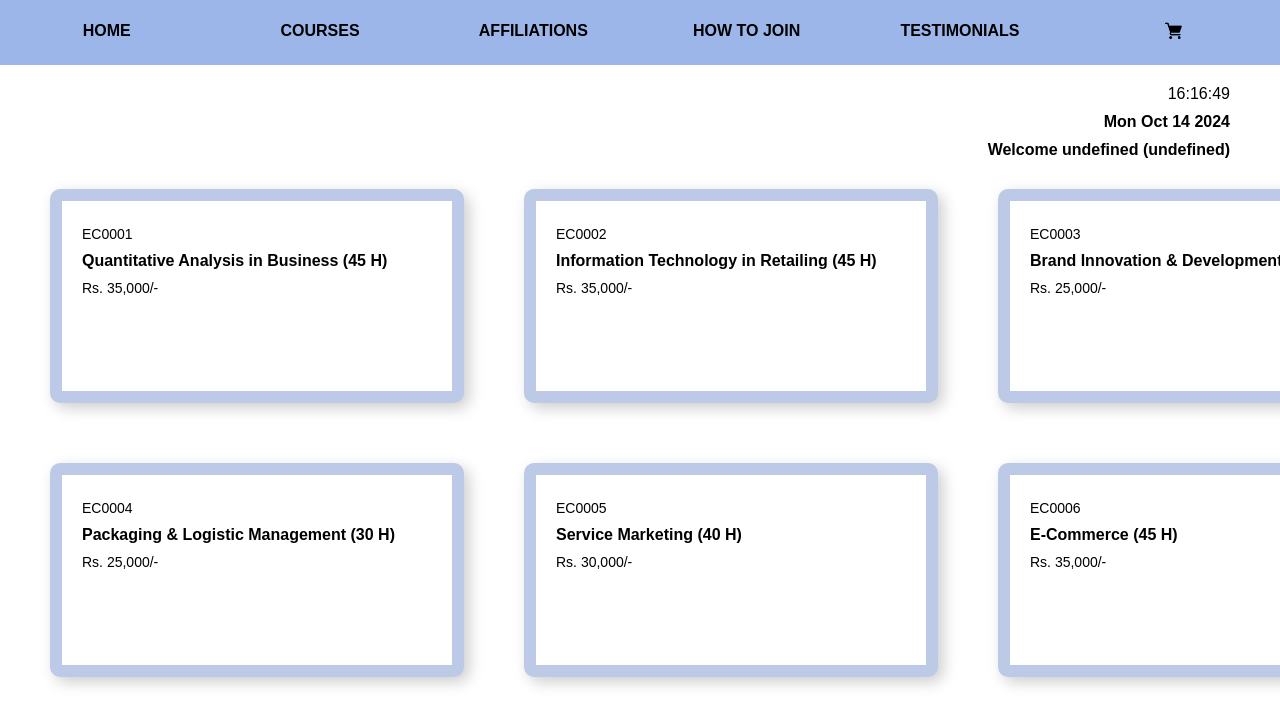
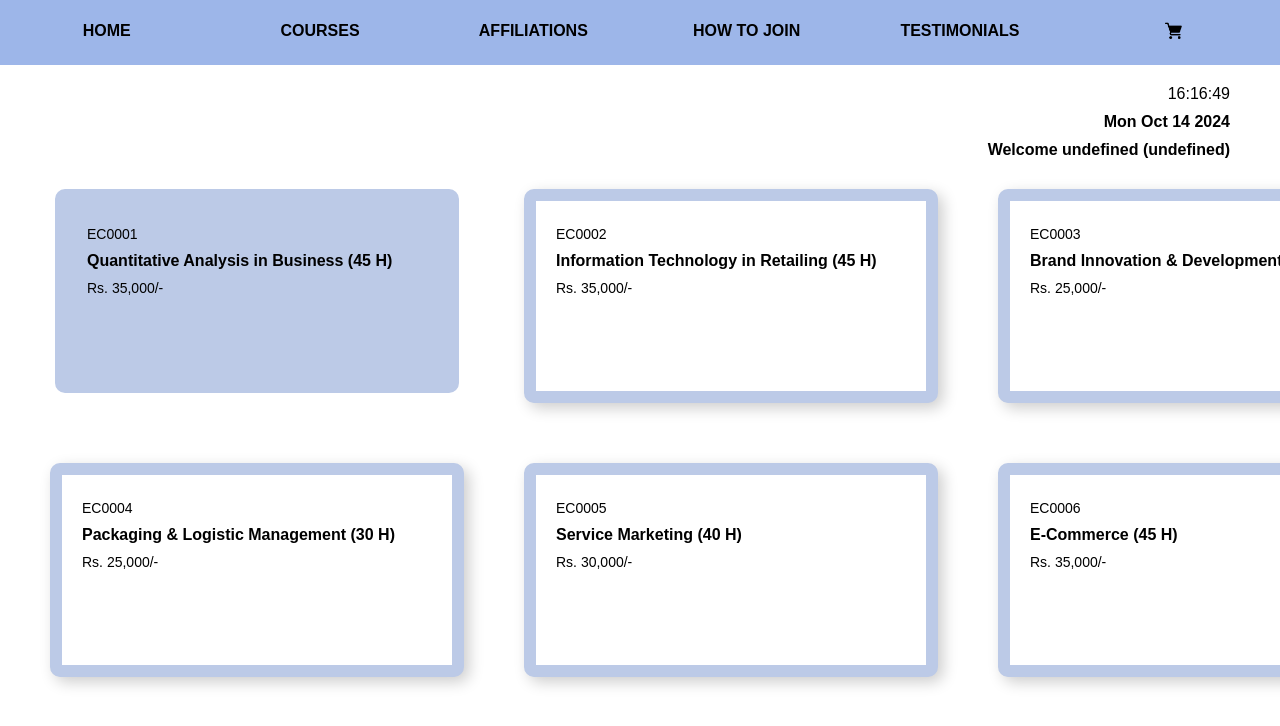
Before and after one commit to Sadeepasheh/shehan-sadeepa, a plain HTML site: page home.html in a window 1280 px wide. In both pictures the pointer is over the element 257 px from the left and 296 px from the top of the page. Shown: the top 726 px of the page. Drawn offline with Linux system fonts and the light colour scheme.

Commit message:
Add files via upload

```diff
--- a/home.css
+++ b/home.css
@@ -66,6 +66,13 @@ img{
     width: 350px;
     height: 150px;
     border: 12px solid rgb(188, 202, 231);
+    transition: 0.2s;
+}
+.marble:hover{
+    background-color: rgb(188, 202, 231);
+    width: 340px;
+    height: 140px;
+    box-shadow: 0px 0px 0px rgba(0, 0, 0, 0.2);
 }
 
 h3 {
```
